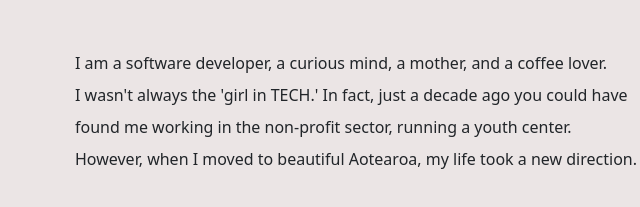
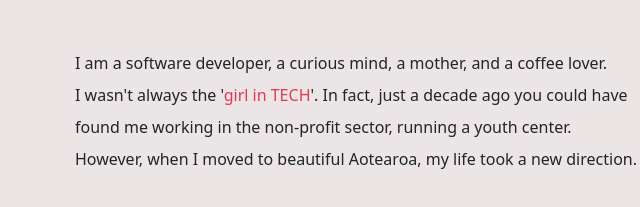
Before and after one commit to baradev/baradev.github.io, a plain HTML site: page index.html in a window 1280 px wide. Shown: the part 513-720 px from the top of the page, 477-1117 px from the left. Drawn offline with nearby package versions, Linux system fonts and the light colour scheme.

Commit message:
add styling changes

```diff
--- a/index.html
+++ b/index.html
@@ -54,9 +54,9 @@
             <p>
               I am a software developer, a curious mind, a mother, and a coffee
               lover.<br />
-              I wasn't always the 'girl in TECH.' In fact, just a decade ago you
-              could have found me working in the non-profit sector, running a
-              youth center. <br />
+              I wasn't always the '<span id="tech-girl">girl in TECH</span>'. In
+              fact, just a decade ago you could have found me working in the
+              non-profit sector, running a youth center. <br />
               However, when I moved to beautiful Aotearoa, my life took a new
               direction.
             </p>
--- a/styles/main.css
+++ b/styles/main.css
@@ -107,3 +107,11 @@ p {
     margin: 10px;
   }
 }
+
+#bubble-heading {
+  color: #333333;
+}
+
+#tech-girl {
+  color: #e93654;
+}
```
Also changed, not shown: blog/blog-template.txt (added).
